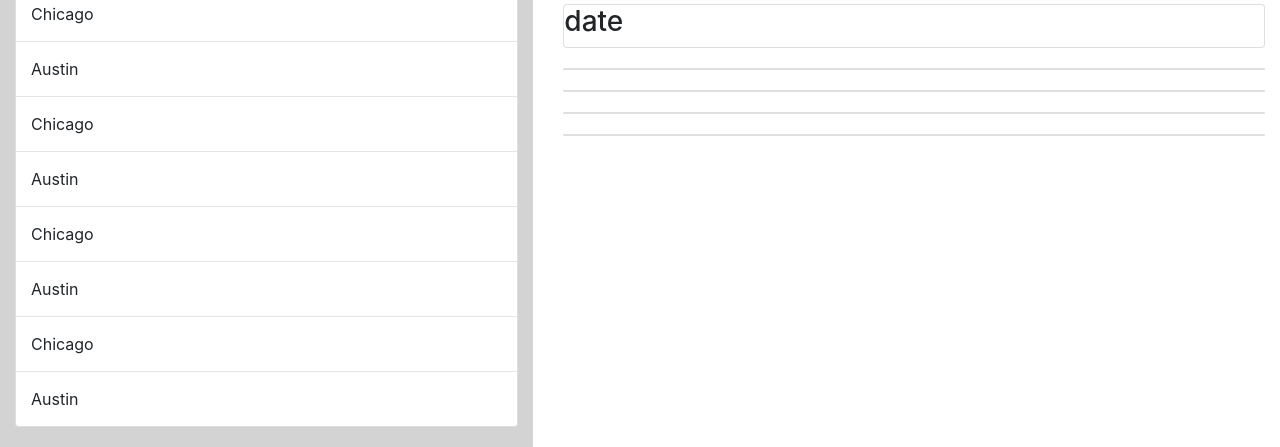
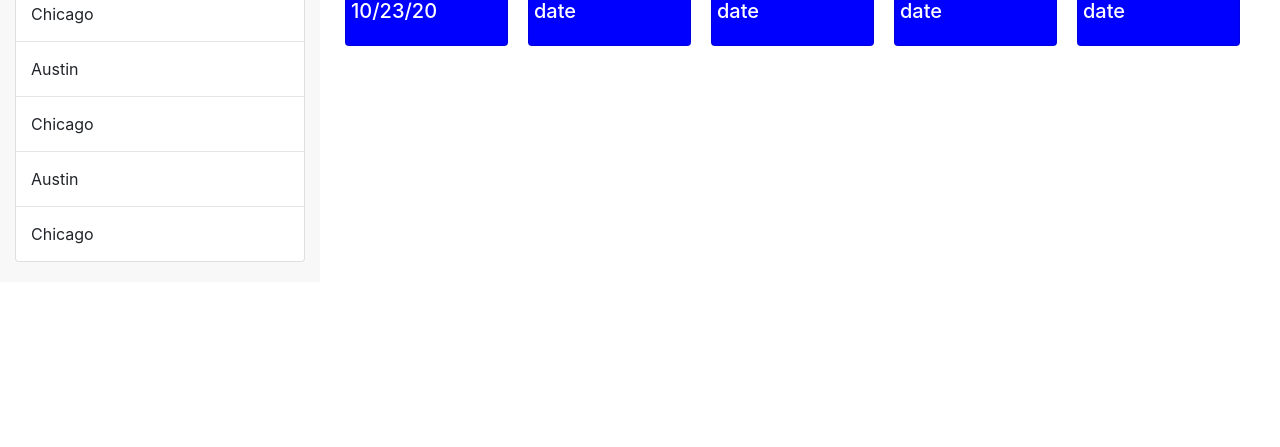
Before and after one commit to cnix273/Weather-Wanderer, a plain HTML site: page index.html in a window 1280 px wide. Shown: the part 457-904 px from the top of the page. After the commit the page ends 800 px from the top, so only its background shows below. Drawn offline with nearby package versions, Linux system fonts and the light colour scheme.

Commit message:
Updated HTML and CSS-application structure and style finalized

```diff
--- a/index.html
+++ b/index.html
@@ -21,7 +21,7 @@
 
     <div class="container-fluid">
         <div class="row">
-            <div class="col-sm-5" id="search">
+            <div class="col-3" id="search">
                 <h5 id="search-header"> Search for a City:</h5>
                 <form class="row">
                     <input class="form-control" id="search-bar" type="text" placeholder="City Name" aria-label="Search">
@@ -50,17 +50,10 @@
                         <p class="card-text">Austin</p>
                         <hr>
                         <p class="card-text">Chicago</p>
-                        <hr>
-                        <p class="card-text">Austin</p>
-                        <hr>
-                        <p class="card-text">Chicago</p>
-                        <hr>
-                        <p class="card-text">Austin</p>
-
                     </div>
                 </div>
             </div>
-            <div class="col-sm-7">
+            <div class="col-9">
                 <div class="row card" id="today">
                     <h2 class="card-title">Chicago</h2>
                     <p class="card-text">Temperature: </p>
@@ -68,15 +61,23 @@
                     <p class="card-text">Wind Speed: </p>
                     <p class="card-text">UV Index: </p>
                 </div>
-                <div id="forecast">
-                    <h2>5-Day Forecast:</h2>
-                    <div class="card five-day" id="day1">
-                        <h3>date</h3>
+                <div class="row" id="forecast">
+                    <h3 class="col-12">5-Day Forecast:</h3>
+                    <div class="col card five-day" id="day1">
+                        <h5 class="card-title date">10/23/20</h5>
                     </div>
-                    <div class="card five-day" id="day2"></div>
-                    <div class="card five-day" id="day3"></div>
-                    <div class="card five-day" id="day4"></div>
-                    <div class="card five-day" id="day5"></div>
+                    <div class="col card five-day" id="day2">
+                        <h5 class="card-title date">date</h5>
+                    </div>
+                    <div class="col card five-day" id="day3">
+                        <h5 class="card-title date">date</h5>
+                    </div>
+                    <div class="col card five-day" id="day4">
+                        <h5 class="card-title date">date</h5>
+                    </div>
+                    <div class="col card five-day" id="day5">
+                        <h5 class="card-title date">date</h5>
+                    </div>
                 </div>
             </div>
         </div>
--- a/style.css
+++ b/style.css
@@ -12,10 +12,11 @@ form {
 
 .container {
     padding-right: 15px;
+    height: 100%;
 }
 
 #search {
-    background-color: lightgray;
+    background-color: rgb(248, 248, 248);
 }
 
 #search-header {
@@ -70,8 +71,27 @@ hr {
 #today {
     height: 297px;
     width: 100%;
+    margin-left: 0px !important;
 }
 
 #forecast {
     padding-left: 15px;
+    width: 100%;
 }
+
+.five-day {
+    width: 100%;
+    display: block;
+    background-color: blue;
+    color: white;
+    margin: 10px;
+    margin-top: 0px;
+    padding: 0px;
+}
+
+.date {
+    padding-left: 5px;
+    padding-right: 5px;
+    padding-top: 10px;
+    padding-bottom: 10px;
+}
```
